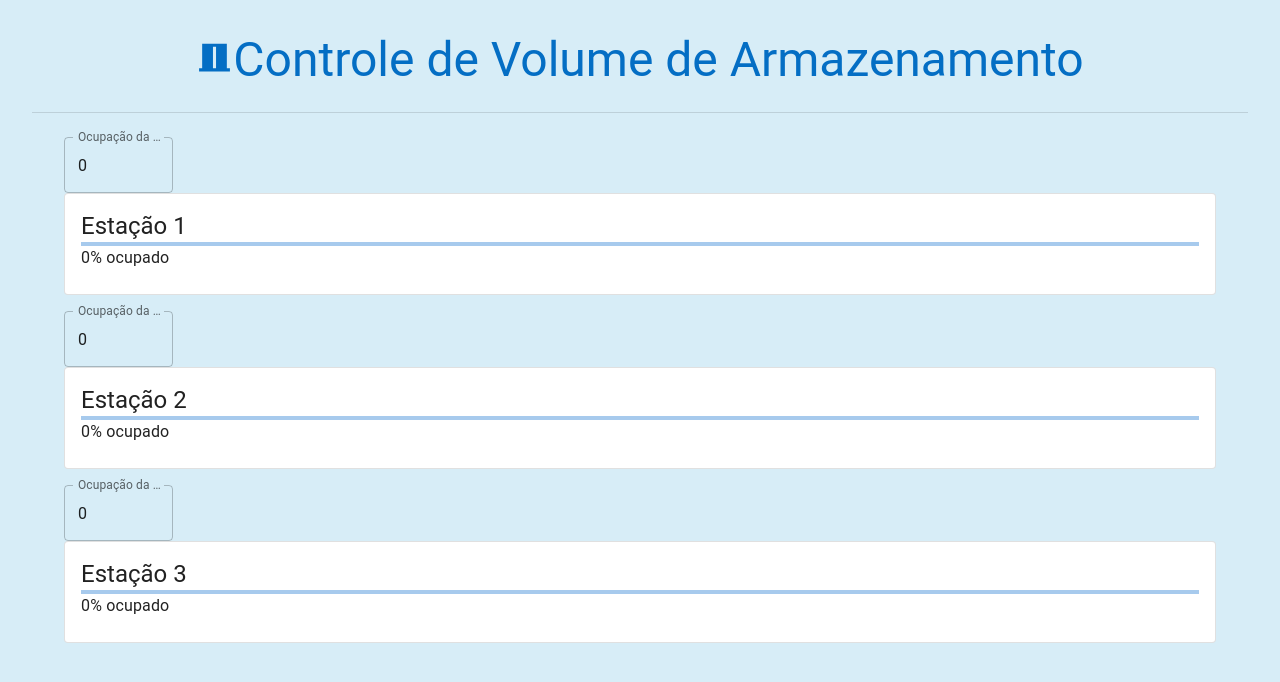
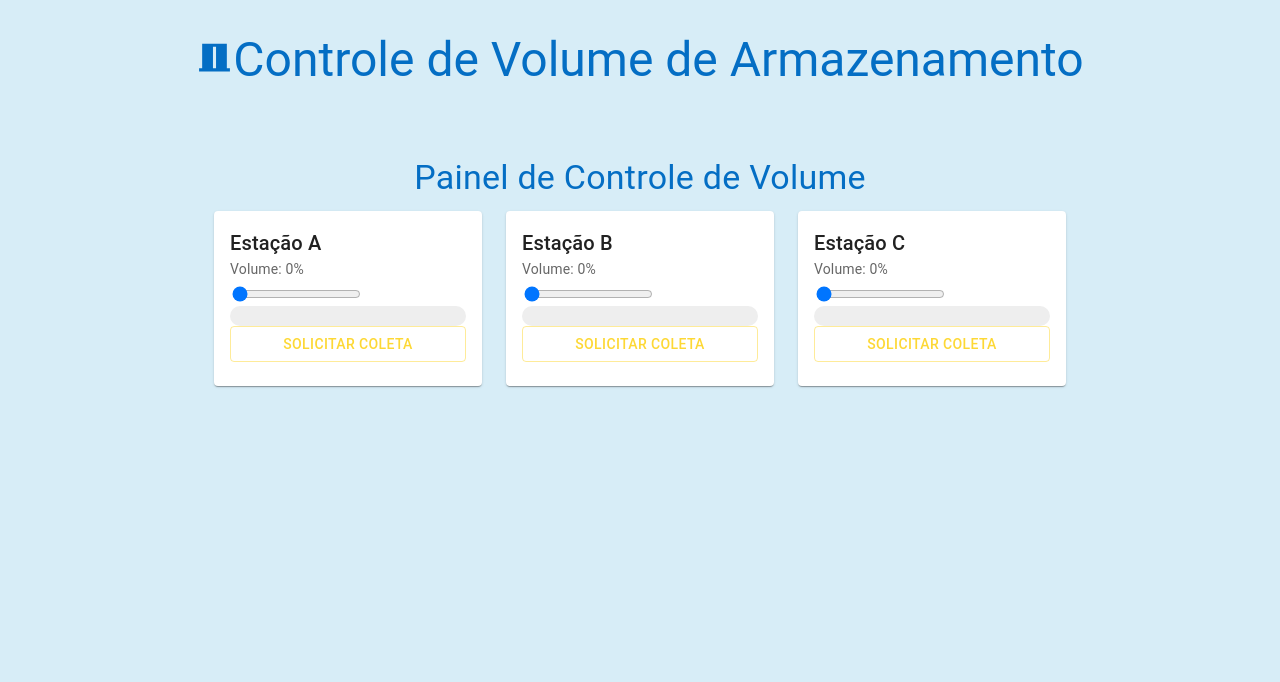
Before and after one commit to albsondev/b2bblue-storage-volume-control-system, a React (Create React App) app: page / in a window 1280 px wide. Shown: the top 682 px of the page. Built offline with nearby package versions, Linux system fonts and the light colour scheme.

Commit message:
improving logic and layout

```diff
--- /dev/null
+++ b/src/components/CollectionRequestDialog.tsx
@@ -0,0 +1,46 @@
+import * as React from 'react';
+import Button from '@mui/material/Button';
+import Dialog from '@mui/material/Dialog';
+import DialogActions from '@mui/material/DialogActions';
+import DialogContent from '@mui/material/DialogContent';
+import DialogContentText from '@mui/material/DialogContentText';
+import DialogTitle from '@mui/material/DialogTitle';
+import { Station } from '../types/station';
+
+interface CollectionRequestDialogProps {
+  open: boolean;
+  station: Station;
+  onClose: () => void;
+  onConfirm: () => void;
+}
+
+const CollectionRequestDialog: React.FC<CollectionRequestDialogProps> = ({
+  open,
+  station,
+  onClose,
+  onConfirm,
+}) => {
+  return (
+    <Dialog
+      open={open}
+      onClose={onClose}
+      aria-labelledby="alert-dialog-title"
+      aria-describedby="alert-dialog-description"
+    >
+      <DialogTitle id="alert-dialog-title">{"Confirmar Coleta?"}</DialogTitle>
+      <DialogContent>
+        <DialogContentText id="alert-dialog-description">
+          Confirmar a coleta para a estação {station.name}?
+        </DialogContentText>
+      </DialogContent>
+      <DialogActions>
+        <Button onClick={onClose}>Cancelar</Button>
+        <Button onClick={onConfirm} autoFocus>
+          Confirmar
+        </Button>
+      </DialogActions>
+    </Dialog>
+  );
+};
+
+export default CollectionRequestDialog;
--- a/src/components/ControlPanel.tsx
+++ b/src/components/ControlPanel.tsx
@@ -1,53 +1,145 @@
-import React, { useState } from 'react';
-import { Container, TextField } from '@mui/material';
+import React, { useState, useEffect } from 'react';
+import Container from '@mui/material/Container';
+import Grid from '@mui/material/Grid';
+import Typography from '@mui/material/Typography';
+import { createTheme, ThemeProvider } from '@mui/material/styles';
+import Snackbar from '@mui/material/Snackbar';
+import MuiAlert, { AlertProps } from '@mui/material/Alert';
 import StationPanel from './StationPanel';
-import { Station } from '../types/index';
+import CollectionRequestDialog from './CollectionRequestDialog';
+import * as stationService from '../services/stationService';
+import '../styles/StationControlPanel.css';
+import { Station } from '../types/station';
 
-const initialStations: Station[] = [
-  { id: 1, occupancy: 0 },
-  { id: 2, occupancy: 0 },
-  { id: 3, occupancy: 0 },
-];
+const Alert = React.forwardRef<HTMLDivElement, AlertProps>(function Alert(
+  props,
+  ref,
+) {
+  return <MuiAlert elevation={6} ref={ref} variant="filled" {...props} />;
+});
+
+const theme = createTheme({
+  palette: {
+    primary: {
+      main: '#42a5f5', // Azul Google
+    },
+    secondary: {
+      main: '#66bb6a', // Verde Google
+    },
+    warning: {
+      main: '#fdd835', // Amarelo Google
+    },
+  },
+});
 
 const ControlPanel: React.FC = () => {
-  const [stations, setStations] = useState(initialStations);
+  const [stations, setStations] = useState<Station[]>(
+    stationService.getStations(),
+  );
+  const [openSnackbar, setOpenSnackbar] = useState(false);
+  const [snackbarMessage, setSnackbarMessage] = useState('');
+  const [openDialog, setOpenDialog] = useState(false);
+  const [dialogStation, setDialogStation] = useState<Station | null>(null);
 
-  const handleChangeOccupancy = (id: number, value: number) => {
-    setStations((prev) =>
-      prev.map((station) => (station.id === id ? { ...station, occupancy: value } : station))
+  useEffect(() => {
+    const checkForCollectionRequests = () => {
+      stations.forEach((station) => {
+        if (station.volume >= 80 && !station.collectionRequested) {
+          setSnackbarMessage(
+            `Solicitação de coleta gerada para a estação ${station.name}`,
+          );
+          setOpenSnackbar(true);
+          stationService.requestCollection(station.id);
+          setStations((prevStations) =>
+            prevStations.map((s) =>
+              s.id === station.id
+                ? { ...s, collectionRequested: true }
+                : s,
+            ),
+          );
+        }
+      });
+    };
+
+    checkForCollectionRequests();
+    const intervalId = setInterval(checkForCollectionRequests, 5000);
+
+    return () => clearInterval(intervalId);
+  }, [stations]);
+
+  const handleVolumeChange = (stationId: number, newVolume: number) => {
+    setStations((prevStations) =>
+      prevStations.map((station) =>
+        station.id === stationId
+          ? { ...station, volume: newVolume, occupancy: newVolume }
+          : station,
+      ),
     );
   };
 
-  const handleCollect = (id: number) => {
-    // Lógica para tratar o pedido de coleta
+  const handleRequestCollection = (station: Station) => {
+    setDialogStation(station);
+    setOpenDialog(true);
   };
 
-  const handleReset = (id: number) => {
-    setStations((prev) =>
-      prev.map((station) => (station.id === id ? { ...station, occupancy: 0 } : station))
+  const handleConfirmCollection = (stationId: number) => {
+    setOpenDialog(false);
+    stationService.confirmCollection(stationId);
+    setStations((prevStations) =>
+      prevStations.map((station) =>
+        station.id === stationId
+          ? { ...station, volume: 0, collectionRequested: false, occupancy: 0 }
+          : station,
+      ),
     );
   };
 
+  const handleCloseSnackbar = (
+    event?: React.SyntheticEvent | Event,
+    reason?: string,
+  ) => {
+    if (reason === 'clickaway') {
+      return;
+    }
+
+    setOpenSnackbar(false);
+  };
+
   return (
-    <Container>
-      {stations.map((station) => (
-        <div key={station.id}>
-          <TextField
-            type="number"
-            label={`Ocupação da Estação ${station.id}`}
-            value={station.occupancy}
-            onChange={(e) => handleChangeOccupancy(station.id, parseInt(e.target.value))}
-            inputProps={{ min: 0, max: 100 }}
+    <ThemeProvider theme={theme}>
+      <Container maxWidth="md" className="container">
+        <Typography variant="h4" component="h1" align="center" gutterBottom>
+          Painel de Controle de Volume
+        </Typography>
+        <Grid container spacing={3}>
+          {stations.map((station) => (
+            <Grid item xs={12} sm={6} md={4} key={station.id}>
+              <StationPanel
+                station={station}
+                onVolumeChange={(newVolume) =>
+                  handleVolumeChange(station.id, newVolume)
+                }
+                onRequestCollection={() => handleRequestCollection(station)}
+                onConfirmCollection={() => handleConfirmCollection(station.id)}
+              />
+            </Grid>
+          ))}
+        </Grid>
+        <Snackbar open={openSnackbar} autoHideDuration={6000} onClose={handleCloseSnackbar}>
+          <Alert onClose={handleCloseSnackbar} severity="warning" sx={{ width: '100%' }}>
+            {snackbarMessage}
+          </Alert>
+        </Snackbar>
+        {dialogStation && (
+          <CollectionRequestDialog
+            open={openDialog}
+            station={dialogStation}
+            onClose={() => setOpenDialog(false)}
+            onConfirm={() => handleConfirmCollection(dialogStation.id)}
           />
-          <StationPanel
-            stationId={station.id}
-            occupancy={station.occupancy}
-            onCollect={() => handleCollect(station.id)}
-            onReset={() => handleReset(station.id)}
-          />
-        </div>
-      ))}
-    </Container>
+        )}
+      </Container>
+    </ThemeProvider>
   );
 };
 
--- a/src/components/StationPanel.tsx
+++ b/src/components/StationPanel.tsx
@@ -1,56 +1,87 @@
 import React from 'react';
-import { Card, CardContent, Typography, Button, LinearProgress } from '@mui/material';
-import Swal from 'sweetalert2';
+import Card from '@mui/material/Card';
+import CardContent from '@mui/material/CardContent';
+import Typography from '@mui/material/Typography';
+import LinearProgress from '@mui/material/LinearProgress';
+import Button from '@mui/material/Button';
+import { StationPanelProps } from '../types/stationPanel';
 
-interface StationPanelProps {
-  stationId: number;
-  occupancy: number;
-  onCollect: () => void;
-  onReset: () => void;
-}
-
-const StationPanel: React.FC<StationPanelProps> = ({ stationId, occupancy, onCollect, onReset }) => {
-  const handleCollect = () => {
-    if (occupancy >= 80) {
-      Swal.fire({
-        title: 'Pedido de coleta gerado!',
-        text: `Estação ${stationId}: Pedido de coleta gerado com sucesso.`,
-        icon: 'success',
-      });
-      onCollect();
+const StationPanel: React.FC<StationPanelProps> = ({
+  station,
+  onVolumeChange,
+  onRequestCollection,
+  onConfirmCollection,
+}) => {
+  const handleVolumeChangeLocal = (event: React.ChangeEvent<HTMLInputElement>) => {
+    let newVolume = parseInt(event.target.value, 10);
+    if (isNaN(newVolume)) {
+      newVolume = 0;
     }
-  };
-
-  const handleReset = () => {
-    Swal.fire({
-      title: 'Confirmação de Coleta',
-      text: `Confirma a coleta da estação ${stationId}?`,
-      icon: 'warning',
-      showCancelButton: true,
-      confirmButtonText: 'Sim',
-      cancelButtonText: 'Não',
-    }).then((result) => {
-      if (result.isConfirmed) {
-        onReset();
-        Swal.fire('Coleta Confirmada!', `Estação ${stationId} foi reiniciada.`, 'success');
-      }
-    });
+    if (newVolume < 0) {
+      newVolume = 0;
+    }
+    if (newVolume > 100) {
+      newVolume = 100;
+    }
+    onVolumeChange(newVolume);
   };
 
   return (
-    <Card variant="outlined" style={{ marginBottom: '1rem' }}>
+    <Card>
       <CardContent>
-        <Typography variant="h5">Estação {stationId}</Typography>
-        <LinearProgress variant="determinate" value={occupancy} />
-        <Typography variant="body1">{occupancy}% ocupado</Typography>
-        {occupancy >= 80 && (
-          <Button variant="contained" color="primary" onClick={handleCollect}>
-            Gerar Pedido de Coleta
+        <Typography variant="h6" component="div">
+          {station.name}
+        </Typography>
+        <Typography variant="body2" color="text.secondary" gutterBottom>
+          Volume: {station.volume}%
+        </Typography>
+        <input
+          type="range"
+          min="0"
+          max="100"
+          value={station.volume}
+          onChange={handleVolumeChangeLocal}
+        />
+        <LinearProgress
+          variant="determinate"
+          value={station.volume}
+          sx={(theme) => ({
+            height: 20,
+            borderRadius: 5,
+            backgroundColor:
+              station.volume >= 80
+                ? theme.palette.warning.light
+                : station.volume >= 50
+                ? theme.palette.secondary.light
+                : theme.palette.grey[200],
+            '& .MuiLinearProgress-bar': {
+              borderRadius: 5,
+              backgroundColor:
+                station.volume >= 80
+                  ? theme.palette.warning.main
+                  : station.volume >= 50
+                  ? theme.palette.secondary.main
+                  : theme.palette.primary.main,
+            },
+          })}
+        />
+        {station.collectionRequested ? (
+          <Button
+            variant="contained"
+            color="success"
+            onClick={onConfirmCollection}
+            fullWidth
+          >
+            Confirmar Coleta
           </Button>
-        )}
-        {occupancy === 0 ? null : (
-          <Button variant="contained" color="secondary" onClick={handleReset} style={{ marginLeft: '1rem' }}>
-            Confirmar Coleta
+        ) : (
+          <Button
+            variant="outlined"
+            color="warning"
+            onClick={onRequestCollection}
+            fullWidth
+          >
+            Solicitar Coleta
           </Button>
         )}
       </CardContent>
--- /dev/null
+++ b/src/services/stationService.ts
@@ -0,0 +1,29 @@
+import { Station } from '../types/station';
+
+let stations: Station[] = [
+    { id: 1, name: 'Estação A', volume: 0, collectionRequested: false, occupancy: 0 },
+    { id: 2, name: 'Estação B', volume: 0, collectionRequested: false, occupancy: 0 },
+    { id: 3, name: 'Estação C', volume: 0, collectionRequested: false, occupancy: 0 },
+  ];
+
+export function getStations(): Station[] {
+  return stations;
+}
+
+export function requestCollection(stationId: number): void {
+  stations = stations.map((station) =>
+    station.id === stationId ? { ...station, collectionRequested: true } : station,
+  );
+  // Simula uma requisição para o backend
+  console.log(`Coleta solicitada para a estação ${stationId}`);
+}
+
+export function confirmCollection(stationId: number): void {
+  stations = stations.map((station) =>
+    station.id === stationId
+      ? { ...station, volume: 0, collectionRequested: false }
+      : station,
+  );
+  // Simula uma requisição para o backend
+  console.log(`Coleta confirmada para a estação ${stationId}`);
+}
--- /dev/null
+++ b/src/styles/StationControlPanel.css
@@ -0,0 +1,8 @@
+.container {
+    padding-top: 20px; /* Espaçamento superior para o conteúdo */
+    display: flex; /* Para centralizar verticalmente */
+    flex-direction: column; /* Itens dispostos em coluna */
+    min-height: 100vh; /* Ocupa toda a altura da tela */
+    align-items: center; /* Centraliza horizontalmente */
+    justify-content: flex-start; /* Alinha o conteúdo ao topo */
+  }
--- /dev/null
+++ b/src/types/station.ts
@@ -0,0 +1,7 @@
+export interface Station {
+    id: number;
+    name: string;
+    volume: number;
+    occupancy: number | undefined;
+    collectionRequested: boolean;
+  }
--- /dev/null
+++ b/src/types/stationPanel.ts
@@ -0,0 +1,8 @@
+import { Station } from './station';
+
+export interface StationPanelProps {
+  station: Station;
+  onVolumeChange: (newVolume: number) => void;
+  onRequestCollection: () => void;
+  onConfirmCollection: () => void;
+}
```
